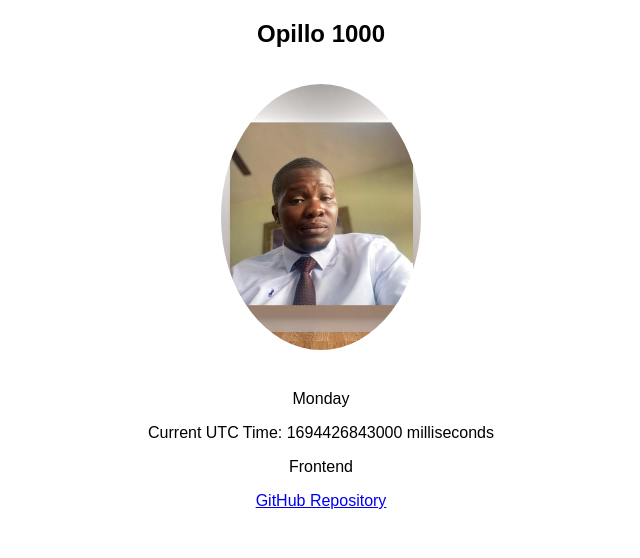
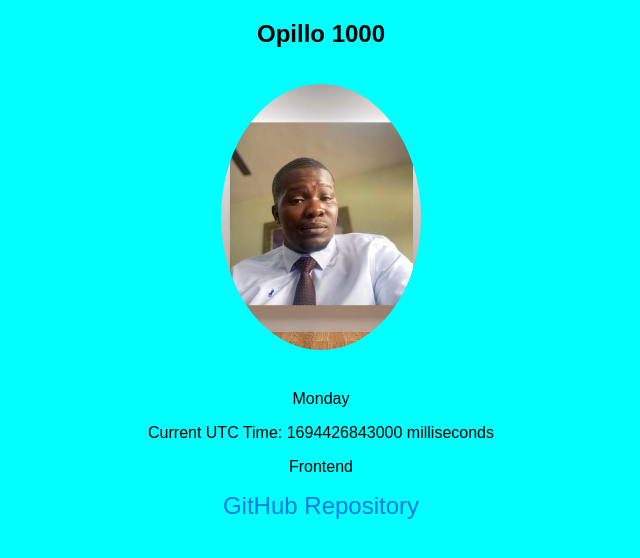
Before and after one commit to Alexylash/MyProject_HNG, a plain HTML site: page index.html in a window 1280 px wide. Shown: the whole page, without its empty margins (319-959 px from the left). Drawn offline with Linux system fonts and the light colour scheme.

Commit message:
Add files via upload

```diff
--- a/index.html
+++ b/index.html
@@ -13,7 +13,7 @@
         <p data-testid="currentDayOfTheWeek"></p>
         <p data-testid="currentUTCTime"></p>
         <p data-testid="myTrack">Frontend</p>
-        <a href="https://github.com/yourusername/your-repo" data-testid="githubURL">GitHub Repository</a>
+        <a href="https://github.com/Alexylash/MyProject_HNG" data-testid="githubURL">GitHub Repository</a>
     </div>
 
     <script src="javascript.js"></script>
--- a/style.css
+++ b/style.css
@@ -4,10 +4,14 @@ body {
     text-align: center;
     margin: 0;
     padding: 0;
+    background-color: aqua;
+
 }
 
 .profile {
     margin: 20px;
+    text-align: center;
+
 }
 
 h1[data-testid="slackUserName"] {
@@ -20,3 +24,11 @@ img[data-testid="slackDisplayImage"] {
     border-radius: 50%;
     margin: 20px auto;
 }
+
+a {font-size:1.5rem;
+    text-decoration: none;
+    color: #1279e0;
+    font-weight: 4rem;
+}
+a:hover{color: #0f0f0f;
+}
```
